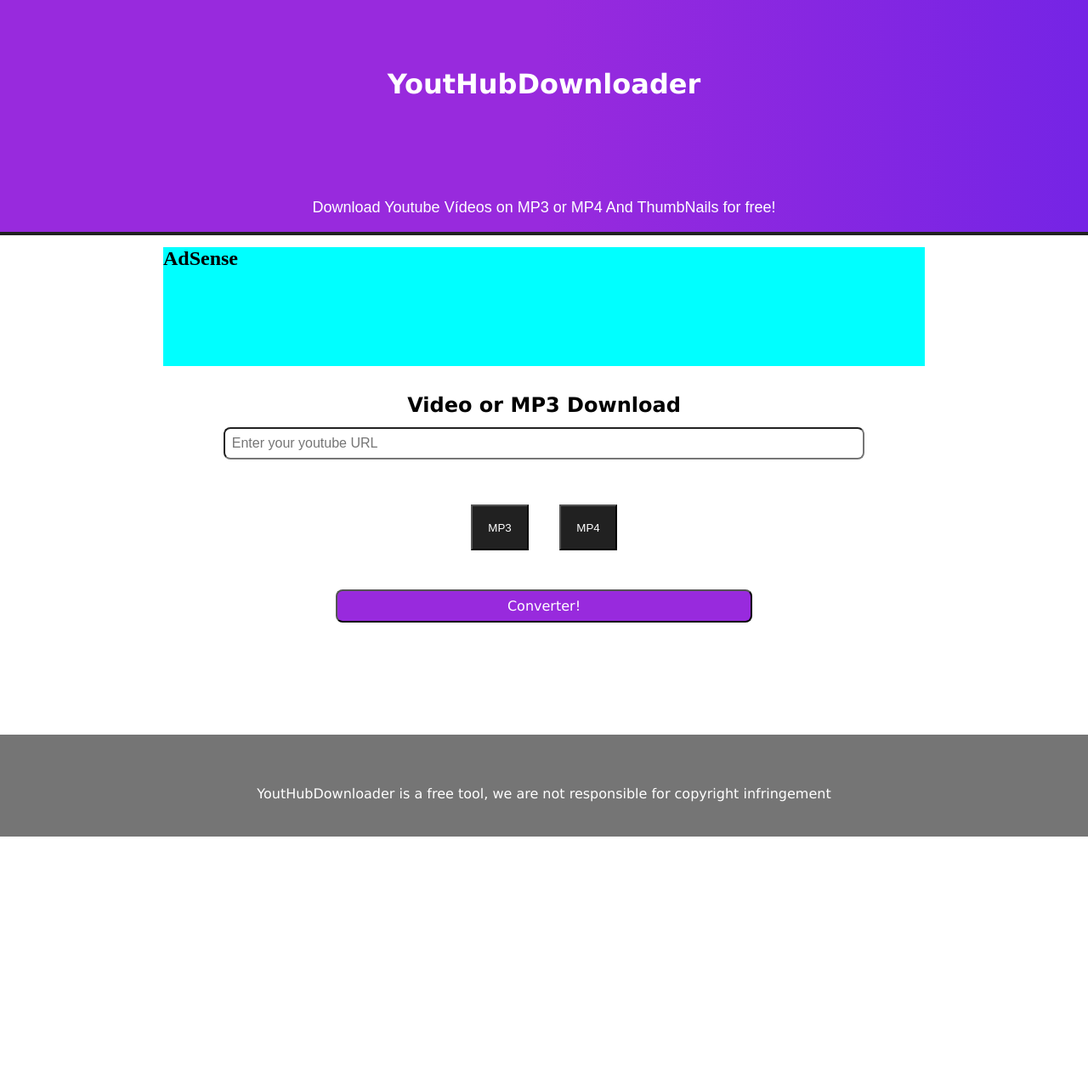
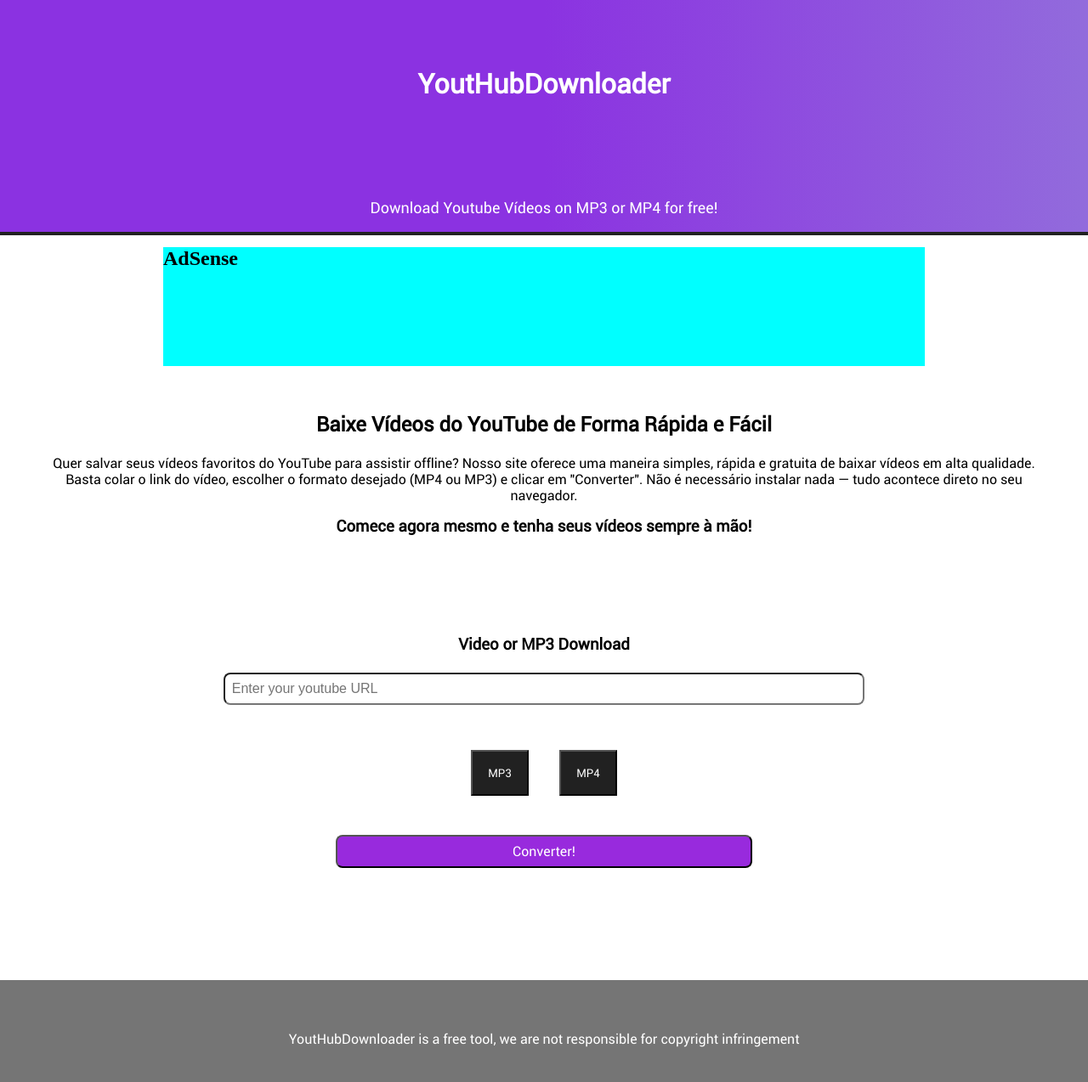
Before and after one commit to Lukasrangel/youthub, a PHP site: page /yout/youtHub in a window 1280 px wide. Shown: the whole page at 85% size. Before the commit the page ends 985 px from the top, so only its background shows below. Run offline with PHP 8.4, Linux system fonts and the light colour scheme; some libraries are stand-ins or nearby versions.

Commit message:
finished

```diff
--- a/app/Template/css/styles.css
+++ b/app/Template/css/styles.css
@@ -3,8 +3,21 @@
     padding: 0;
 }
 
+@font-face {
+    font-family: 'Roboto';
+    src: url(Roboto.ttf);
+}
+
+.center {
+    margin-top: 70px;
+    margin: 0 auto;
+    text-align: center;
+    padding: 4%;
+    display: block;
+}
+
 header {
-    background: linear-gradient(to right, #982add 50%,#7524e5 100%);
+    background: linear-gradient(to right, #8b32e1 50%,#926bdc 100%);
     top: 0;
     border-bottom: #212121 4px solid;
 }
@@ -12,7 +25,7 @@
 header .title {
     text-align: center;
     color: white;
-    font-family: 'Lucida Sans', 'Lucida Sans Regular', 'Lucida Grande', 'Lucida Sans Unicode', Geneva, Verdana, sans-serif;
+    font-family: 'Roboto';
     padding-top: 80px;
 }
 
@@ -31,6 +44,10 @@
     width: 50%;
     text-align: center;
     padding: 16px;
+}
+
+p {
+    font-family: 'Roboto';
 }
 
 .buttonLink a {
@@ -62,7 +79,7 @@
     color: white;
     text-align: center;
     font-size: 18px;
-    font-family: Arial, Helvetica, sans-serif;
+    font-family: 'Roboto';
     padding: 18px;
 }
 
@@ -78,9 +95,16 @@
 
 
 h2 {
-    font-family: 'Lucida Sans', 'Lucida Sans Regular', 'Lucida Grande', 'Lucida Sans Unicode', Geneva, Verdana, sans-serif;
+    font-family: 'Roboto';
     padding: 4px;
-    margin-bottom: 8px;
+    margin-bottom: 18px;
+}
+
+h3 {
+    font-family: 'Roboto';
+    padding: 4px;
+    margin-top: 12px;
+    margin-bottom: 18px;
 }
 
 section.getThumb {
@@ -114,7 +138,7 @@
     background-color: #212121;
     color: white;
     cursor: pointer;
-    font-family: fantasy;
+    font-family: 'Roboto';
     margin: 18px;
 }
 
@@ -136,7 +160,7 @@
     width: 40% !important;
     background-color: #982add;
     color: white;
-    font-family: 'Lucida Sans', 'Lucida Sans Regular', 'Lucida Grande', 'Lucida Sans Unicode', Geneva, Verdana, sans-serif;
+    font-family: 'Roboto';
     cursor: pointer;
 }
 
@@ -144,7 +168,7 @@
     width: 40% !important;
     background-color: #982add;
     color: white;
-    font-family: 'Lucida Sans', 'Lucida Sans Regular', 'Lucida Grande', 'Lucida Sans Unicode', Geneva, Verdana, sans-serif;
+    font-family: 'Roboto';
     cursor: pointer;
     text-decoration: none;
     padding: 8px;
@@ -158,7 +182,7 @@
 }
 
 footer p {
-    font-family: 'Lucida Sans', 'Lucida Sans Regular', 'Lucida Grande', 'Lucida Sans Unicode', Geneva, Verdana, sans-serif;
+    font-family: 'Roboto';
     color: white;
     text-align: center;
     padding-top: 60px;
@@ -182,7 +206,7 @@
 
 .spinner-div p {
     font-size: 22px;
-    font-family: serif;
+    font-family: 'Roboto';
     background-color: #ccc;
     margin-top: 8px;
     margin-left: -130px;
--- a/app/Template/index.php
+++ b/app/Template/index.php
@@ -4,13 +4,13 @@
     <title>YoutHub</title>
     <meta charset="UTF-8">
     <meta name="viewport" content="width=device-width, initial-scale=1.0">
-    <meta name="description" content="Youtube mp3 & mp4 Downloader and ThumbNail Downloader!">
-    <meta name="keywords" content="youtube downloader, youtube mp3, youtube converter, donwload youtube videos, youtHub, thumbnail downloader">
+    <meta name="description" content="Youtube mp3 & mp4 Downloader! Faça download de vídeos e músicas do YouTube em MP4 ou MP3 de forma fácil, sem instalar nada. Totalmente grátis!">
+    <meta name="keywords" content="youtube downloader, youtube mp3, youtube converter, donwload youtube videos, youtHub,baixar vídeos do YouTube,converter vídeo YouTube para MP3 grátis,como baixar vídeo do YouTube MP4">
     <meta name="author" content="Revolta Cyb3rnetic4">
     <meta name="robots" content="index">
 
     <link rel="stylesheet" type="text/css" href=<?php echo DIR . "/app/Template/css/styles.css"?>>
-    <link rel="shortcut icon" href="youthub.ico" />
+    <link rel="shortcut icon" href="icon.ico" />
 
 
 </head>
@@ -19,9 +19,7 @@
     <header>
         <h1 style='margin-bottom:98px' class="title"> YoutHubDownloader </h1>
 
-
-
-        <p> Download Youtube Vídeos on MP3 or MP4 And ThumbNails for free! </p>
+        <p> Download Youtube Vídeos on MP3 or MP4 for free! </p>
     </header>
 
 
@@ -35,11 +33,23 @@
 
     </section><!--adsense-->
 
+    <section class="text center">
+
+     <h2> Baixe Vídeos do YouTube de Forma Rápida e Fácil </h2>
+
+    <p> Quer salvar seus vídeos favoritos do YouTube para assistir offline?
+        Nosso site oferece uma maneira simples, rápida e gratuita de baixar vídeos em alta qualidade.
+        Basta colar o link do vídeo, escolher o formato desejado (MP4 ou MP3) e clicar em "Converter".
+        Não é necessário instalar nada — tudo acontece direto no seu navegador.
+
+     <h3> Comece agora mesmo e tenha seus vídeos sempre à mão! </h3>
+    </section>
+
     <section class="downloader">
 
         <form method="POST" action='convert'>
 
-            <h2> Video or MP3 Download</h2>
+            <h3> Video or MP3 Download</h3>
 
             <input id='URL' name='url' type="text" placeholder="Enter your youtube URL">
             <input type='hidden' name='type' value='mp3'>
@@ -59,7 +69,7 @@
                 </div><!--message-->
 
                 <div class="submit">
-                    <input id="submit" type="submit"  value="Converter!">
+                    <input title='Download youtube vídeo' id="submit" type="submit"  value="Converter!">
                 </div><!--submit-->
 
             </div><!--buttons-->
--- a/app/Template/js/scripts.js
+++ b/app/Template/js/scripts.js
@@ -61,7 +61,9 @@
             $('.content-banner-pos').html(layout);
             $('.overflow').removeClass('hidden');
 
-            $('#downloadYourFile').html("<a href='" + DIR + format + "/" + file + "' onclick='location.reload()' download>Download your file</a>")
+            $('#downloadYourFile').html("<a href='" + format + "/" + file + "' download onclick='location.reload()'> Download your file </a>")
+
+            $('#URL').html('');
         }
     })
 
@@ -106,11 +108,11 @@
 
                 setTimeout(function() {
                     $('.message-downloader').html('Just a little more...')
-                }, 90000);
+                }, 60000);
 
                 setTimeout(function() {
                     $('.message-downloader').html('Your video is almost ready...')
-                }, 160000);
+                }, 100000);
 
             },
             success: (data) => {
```
Also changed, not shown: app/Template/css/Roboto.ttf (added), icon.ico (added).
